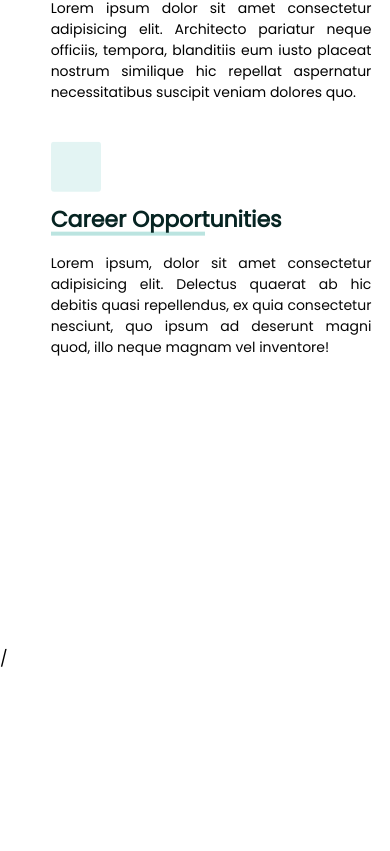
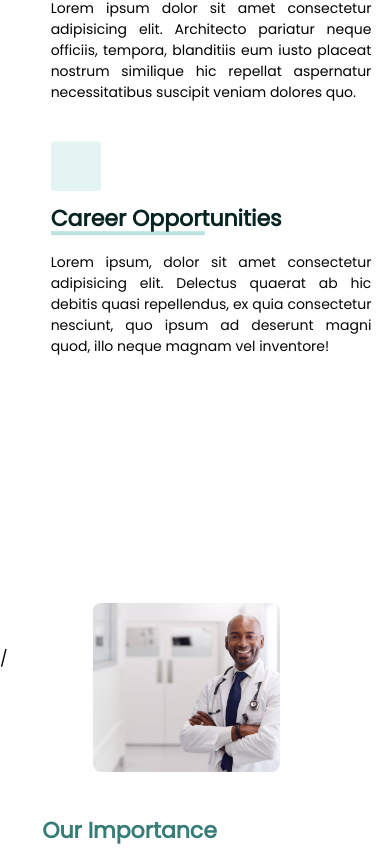
Before and after one commit to Sheila-a/Clientele, a React (Create React App) app: page / in a window 390 px wide. Shown: the part 1253-2104 px from the top of the page. Before the commit the page ends 1924 px from the top, so only its background shows below. Built offline with nearby package versions, Linux system fonts and the light colour scheme; a web font is replaced by a local one.

Commit message:
Test for Imp responsiveness (2)

```diff
--- a/src/Home.js
+++ b/src/Home.js
@@ -1,4 +1,4 @@
-// import Imp from "./Components/Home/Importance/Imp";
+import Imp from "./Components/Home/Importance/Imp";
 import Intro from "./Components/Home/Intro/Intro";
 import Navbar from "./Components/Home/Navbar/Navbar";
 // import Resource from "./Components/Home/Resources/Resource";
@@ -18,7 +18,8 @@ const Home = () => {
       {/* Approved */}
       <Intro />
       {/* Approved */}
-      <Stuff11 />/{/* <Imp /> */}
+      <Stuff11 />/
+      <Imp />
       {/* <Resource /> */}
       {/* <OB /> */}
       {/* <Touch /> */}
```
